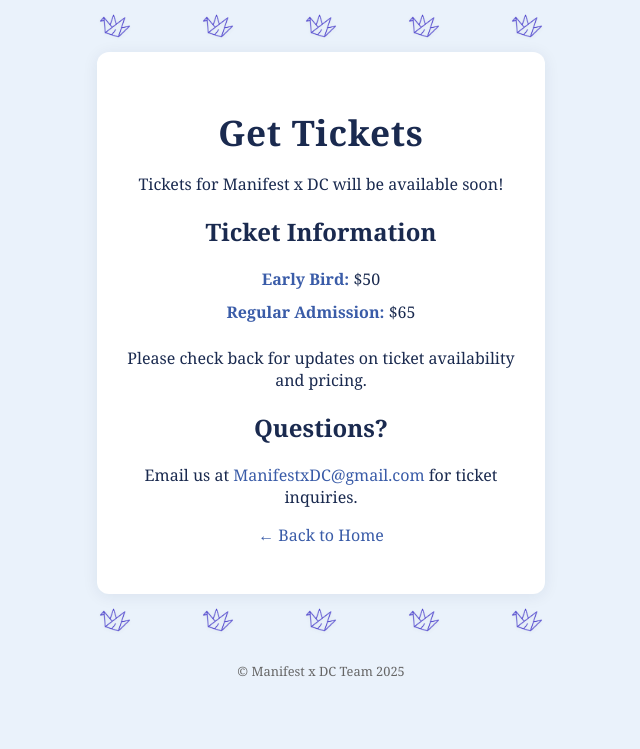
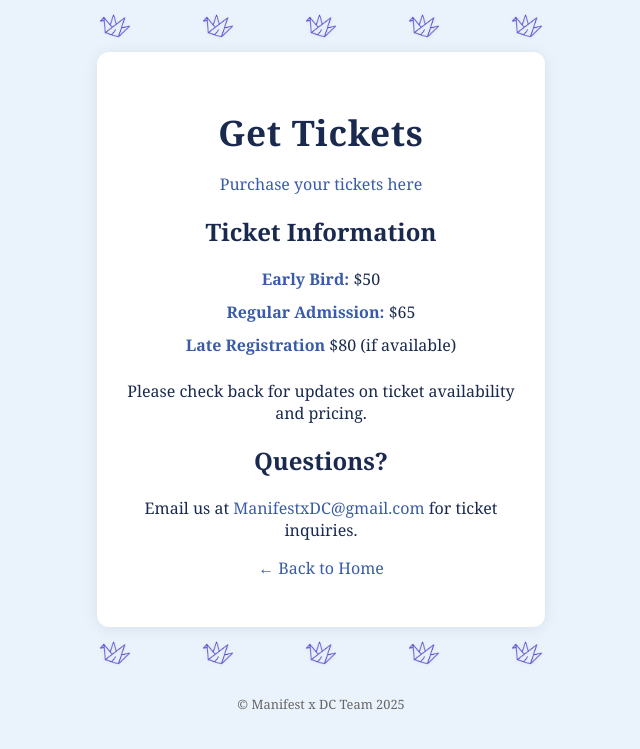
Before and after one commit to manifestxdc/manifestxdc.github.io, a Jekyll site: the page built from tickets.md, in a window 1280 px wide. Shown: the top 749 px of the page, without its empty margins (319-959 px from the left). Built offline with Jekyll 4.4.1, drawn with Linux system fonts in a browser that asks for light colours.

Commit message:
added tickets link

```diff
--- a/tickets.md
+++ b/tickets.md
@@ -4,11 +4,12 @@
 ---
 # Get Tickets
 
-Tickets for Manifest x DC will be available soon!
+[Purchase your tickets here](https://luma.com/f4bnrtwq)
 
 ## Ticket Information
 - **Early Bird:** $50
 - **Regular Admission:** $65
+- **Late Registration** $80 (if available)
 
 Please check back for updates on ticket availability and pricing.
 
```
